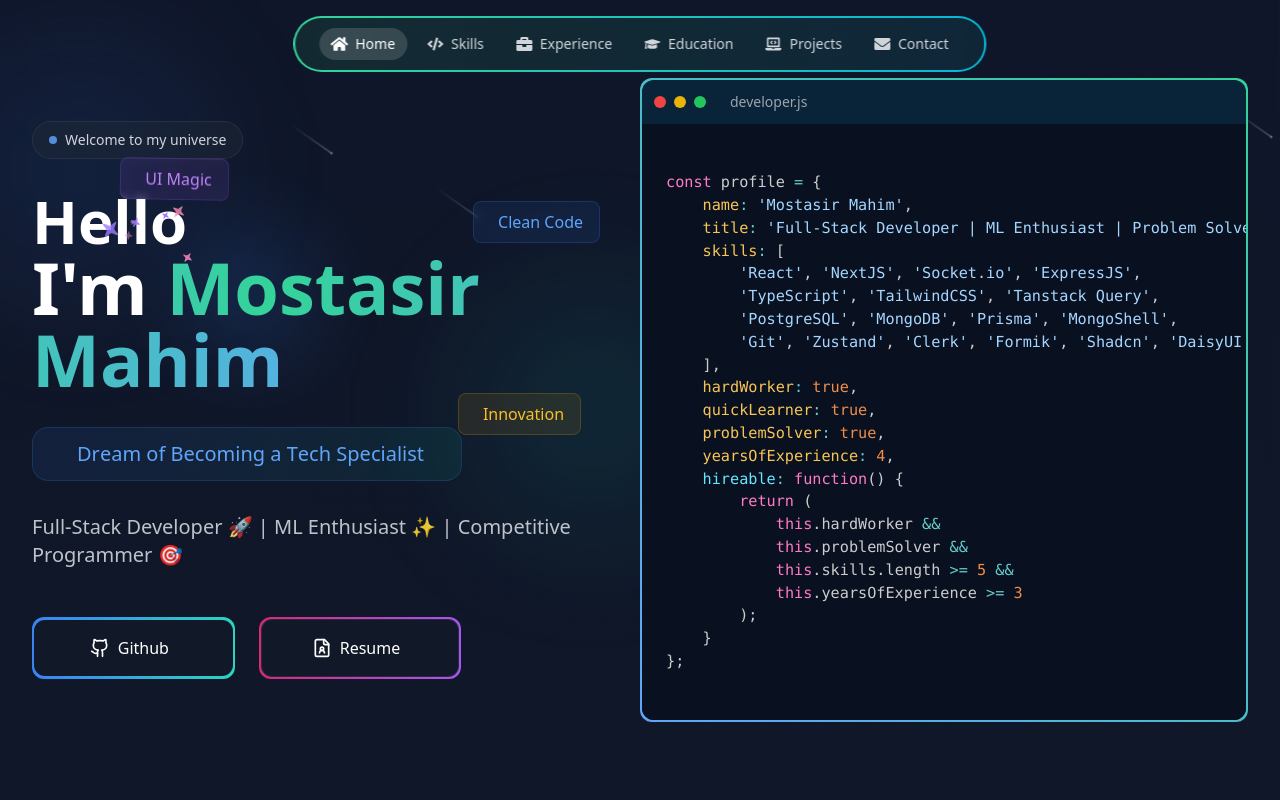
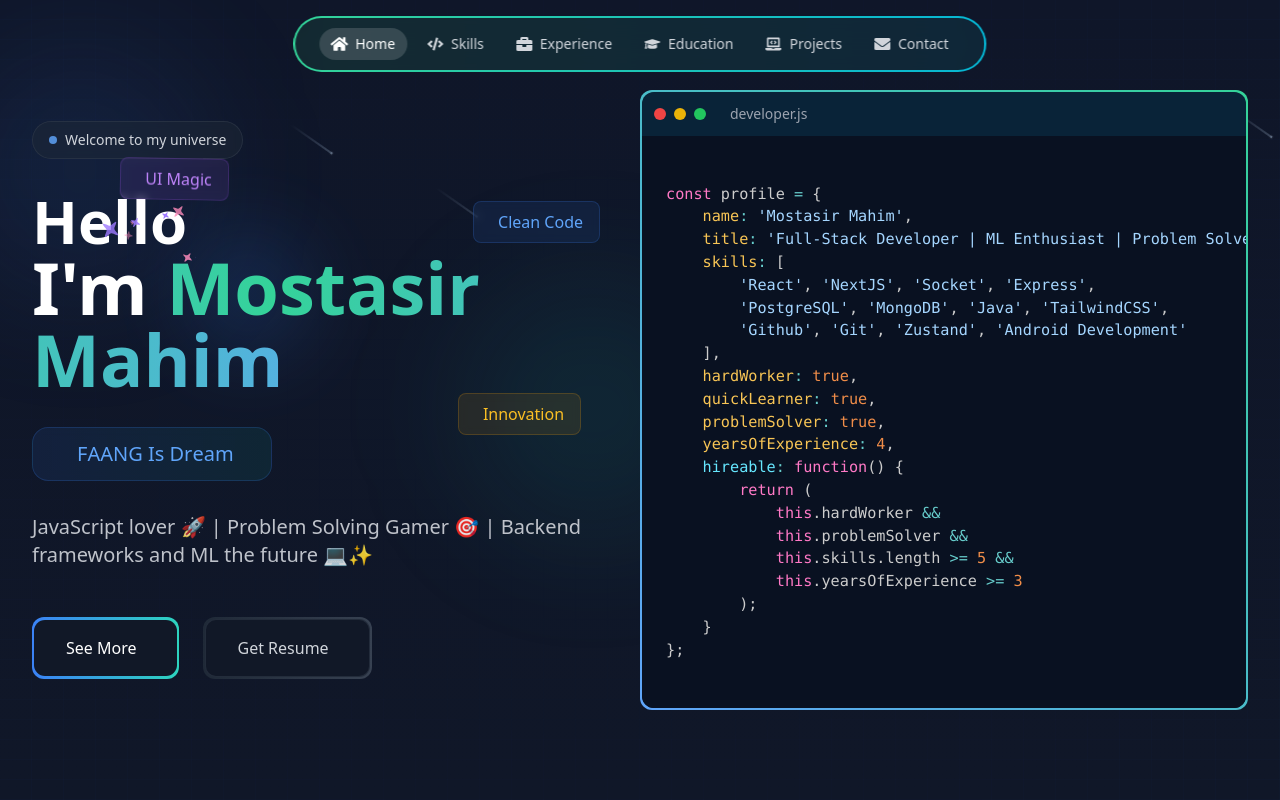
Before and after one commit to MostasirMahim/me, a React (Vite) app: page / in a window 1280 px wide. Shown: the top 800 px of the page. Built offline with nearby package versions, Linux system fonts and the light colour scheme.

Commit message:
CV Updated

```diff
--- a/src/components/Hero.jsx
+++ b/src/components/Hero.jsx
@@ -6,7 +6,6 @@ import Meteors from "./ui/meteors";
 import PortfolioPage from "./PortfolioPage";
 import SparklesText from "./ui/sparkles-text";
 import { FlipWords } from "./ui/flip-words";
-import { FileUser, Github } from "lucide-react";
 
 // AnimatedGrid Component
 const AnimatedGrid = () => {
@@ -50,10 +49,10 @@ const AnimatedGrid = () => {
 
 export default function Hero() {
   const words = [
-    "NextJS & ExpressJS Developer",
-    "Dream of Becoming a Tech Specialist",
+    "Full-Stack Developer & ML Enthusiast",
+    "FAANG Is Dream",
     "Active Learner & Problem Solver",
-    "Learning Machine Learning",
+    "Lerning DSA & OOPs With Java",
   ];
 
   const [code] = useState(`
@@ -61,10 +60,9 @@ const profile = {
     name: 'Mostasir Mahim',
     title: 'Full-Stack Developer | ML Enthusiast | Problem Solver',
     skills: [
-        'React', 'NextJS', 'Socket.io', 'ExpressJS',
-        'TypeScript', 'TailwindCSS', 'Tanstack Query',
-        'PostgreSQL', 'MongoDB', 'Prisma', 'MongoShell',
-        'Git', 'Zustand', 'Clerk', 'Formik', 'Shadcn', 'DaisyUI',
+        'React', 'NextJS', 'Socket', 'Express',
+        'PostgreSQL', 'MongoDB', 'Java', 'TailwindCSS',
+        'Github', 'Git', 'Zustand', 'Android Development'
     ],
     hardWorker: true,
     quickLearner: true,
@@ -87,7 +85,7 @@ const profile = {
 
   return (
     <>
-      <main className=" lg:pt-[0rem] bg-[#0f1629] text-white min-h-screen">
+      <main className="pt-20 lg:pt-[0rem] bg-[#0f1629] text-white min-h-screen">
         <section className="hero min-h-screen flex items-center relative px-4 sm:px-6 lg:px-8">
           <div className="absolute inset-0 bg-gradient-to-b from-transparent to-gray-900/50"></div>
 
@@ -144,35 +142,34 @@ const profile = {
               {/* Description */}
               <div className="relative mb-8 sm:mb-12 max-w-xl">
                 <p className="text-base sm:text-xl text-gray-300/90 leading-relaxed">
-                  Full-Stack Developer 🚀 | ML Enthusiast ✨ | Competitive Programmer 🎯
+                  JavaScript lover 🚀 | Problem Solving Gamer 🎯 | Backend frameworks
+                  and ML the future 💻✨
                 </p>
               </div>
 
               {/* CTA Buttons */}
-              <div className="flex flex-row gap-4 sm:gap-6 animate__animated animate__fadeInUp animate__delay-2s justify-around sm:justify-start">
+              <div className="flex flex-col sm:flex-row gap-4 sm:gap-6 animate__animated animate__fadeInUp animate__delay-2s">
                 {/* View Projects Button */}
                 <a
                   href="https://github.com/MostasirMahim"
-                  className="w-1/3 group relative inline-flex items-center justify-center gap-3 bg-gradient-to-r from-blue-500 to-teal-400 p-0.5 rounded-xl transition-all duration-300 hover:scale-105 hover:shadow-[0_0_2rem_-0.5rem_#60A5FA]"
+                  className="group relative inline-flex items-center justify-center gap-3 bg-gradient-to-r from-blue-500 to-teal-400 p-0.5 rounded-xl transition-all duration-300 hover:scale-105 hover:shadow-[0_0_2rem_-0.5rem_#60A5FA]"
                 >
                   <span className="block w-full px-6 sm:px-8 py-3 sm:py-4 rounded-[11px] bg-gray-900 transition-all duration-300 group-hover:bg-gradient-to-r group-hover:from-blue-500 group-hover:to-teal-400">
                     <span className="relative flex items-center justify-center gap-2 text-white font-medium">
-                      <Github className="w-5 h-5" />
-                      <span>Github</span>
+                      <span>See More</span>
                       <i className="fas fa-arrow-right transform transition-all duration-300 group-hover:translate-x-1"></i>
                     </span>
                   </span>
                 </a>
 
-                {/* CV Button */}
+                {/* Contact Button */}
                 <a
-                  href="https://drive.google.com/file/d/1RNK88UlYtqJqfrNp8yN5bqhlYrvT-IOV/view?usp=sharing"
-                  className="w-1/3 group relative inline-flex items-center justify-center gap-3 p-0.5 rounded-xl bg-gradient-to-r from-pink-600 to-purple-500 transition-all duration-300 hover:scale-105 hover:shadow-[0_0_2rem_-0.5rem_#60A5FA]"
+                  href="https://drive.google.com/file/d/1aSlZHxdi-C1j2ydd73hTL9q1y4s1hKG3/view?usp=sharing"
+                  className="group relative inline-flex items-center justify-center gap-3 p-0.5 rounded-xl bg-gradient-to-r from-gray-800 to-gray-700 transition-all duration-300 hover:scale-105 hover:shadow-[0_0_2rem_-0.5rem_#60A5FA]"
                 >
-                  <span className="block w-full px-6 sm:px-8 py-3 sm:py-4 rounded-[11px] bg-gray-900 border border-gray-700/50 transition-all duration-300 group-hover:bg-gradient-to-r group-hover:from-pink-500 group-hover:to-purple-600">
-                    <span className="relative flex items-center justify-center gap-2 text-white font-medium group-hover:text-white">
-                      <FileUser className="w-5 h-5" />
-                      <span>Resume</span>
+                  <span className="block w-full px-6 sm:px-8 py-3 sm:py-4 rounded-[11px] bg-gray-900 border border-gray-700/50 transition-all duration-300 group-hover:bg-gradient-to-r group-hover:from-gray-800 group-hover:to-gray-700">
+                    <span className="relative flex items-center justify-center gap-2 text-gray-300 font-medium group-hover:text-white">
+                      <span>Get Resume</span>
                       <i className="fas fa-envelope transform transition-all duration-300 group-hover:rotate-12"></i>
                     </span>
                   </span>
```
